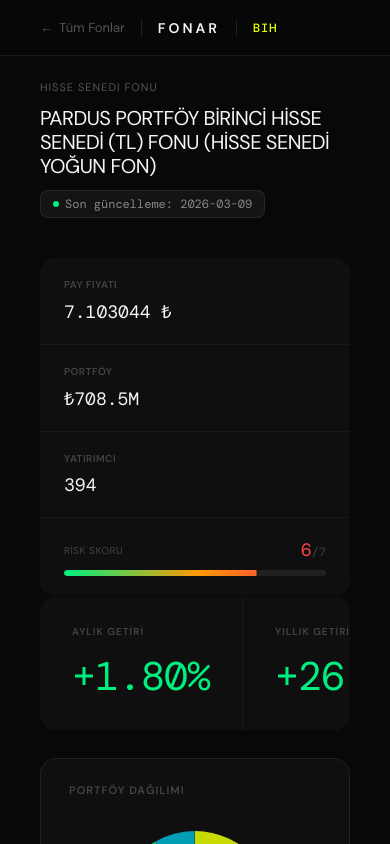
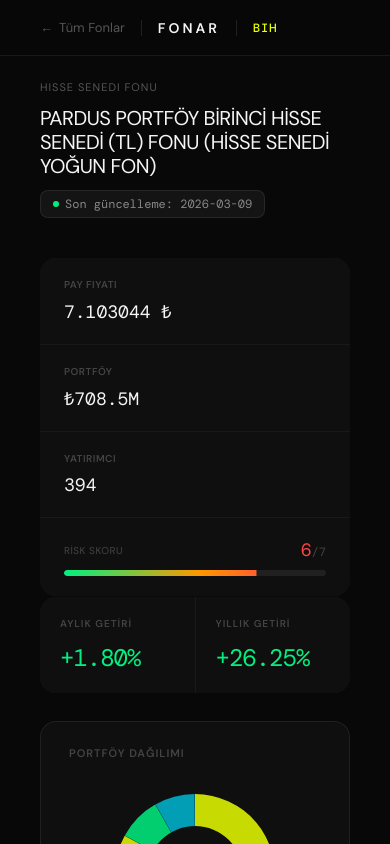
Before and after one commit to novmber/fonar-web, a Next.js app: page /fon/bih in a window 390 px wide. Shown: the top 844 px of the page. Built offline with nearby package versions, Linux system fonts and the light colour scheme.

Commit message:
fix: getiri kartı mobil font düzeltildi

```diff
--- a/app/fon/[code]/page.tsx
+++ b/app/fon/[code]/page.tsx
@@ -93,15 +93,15 @@
 
         {/* GETİRİ */}
         <div style={{ display: 'grid', gridTemplateColumns: '1fr 1fr', gap: 1, background: 'rgba(255,255,255,0.07)', borderRadius: 16, overflow: 'hidden', margin: '1px 0 28px' }}>
-          <div style={{ background: '#0f0f0f', padding: '28px 32px' }}>
+          <div style={{ background: '#0f0f0f', padding: '20px 20px' }}>
             <div style={{ fontSize: 10, color: '#444', letterSpacing: 1, marginBottom: 12, fontWeight: 600 }}>AYLIK GETİRİ</div>
-            <div style={{ fontSize: 40, fontWeight: 300, fontFamily: 'DM Mono, monospace', letterSpacing: -1, color: fund.monthlyReturn == null ? '#333' : fund.monthlyReturn >= 0 ? '#00f080' : '#ff4444' }}>
+            <div style={{ fontSize: 'clamp(24px, 6vw, 40px)', fontWeight: 300, fontFamily: 'DM Mono, monospace', letterSpacing: -1, color: fund.monthlyReturn == null ? '#333' : fund.monthlyReturn >= 0 ? '#00f080' : '#ff4444' }}>
               {fund.monthlyReturn != null ? `${fund.monthlyReturn >= 0 ? '+' : ''}${fund.monthlyReturn.toFixed(2)}%` : '—'}
             </div>
           </div>
-          <div style={{ background: '#0f0f0f', padding: '28px 32px' }}>
+          <div style={{ background: '#0f0f0f', padding: '20px 20px' }}>
             <div style={{ fontSize: 10, color: '#444', letterSpacing: 1, marginBottom: 12, fontWeight: 600 }}>YILLIK GETİRİ</div>
-            <div style={{ fontSize: 40, fontWeight: 300, fontFamily: 'DM Mono, monospace', letterSpacing: -1, color: fund.yearlyReturn == null ? '#333' : fund.yearlyReturn >= 0 ? '#00f080' : '#ff4444' }}>
+            <div style={{ fontSize: 'clamp(24px, 6vw, 40px)', fontWeight: 300, fontFamily: 'DM Mono, monospace', letterSpacing: -1, color: fund.yearlyReturn == null ? '#333' : fund.yearlyReturn >= 0 ? '#00f080' : '#ff4444' }}>
               {fund.yearlyReturn != null ? `${fund.yearlyReturn >= 0 ? '+' : ''}${fund.yearlyReturn.toFixed(2)}%` : '—'}
             </div>
           </div>
```
